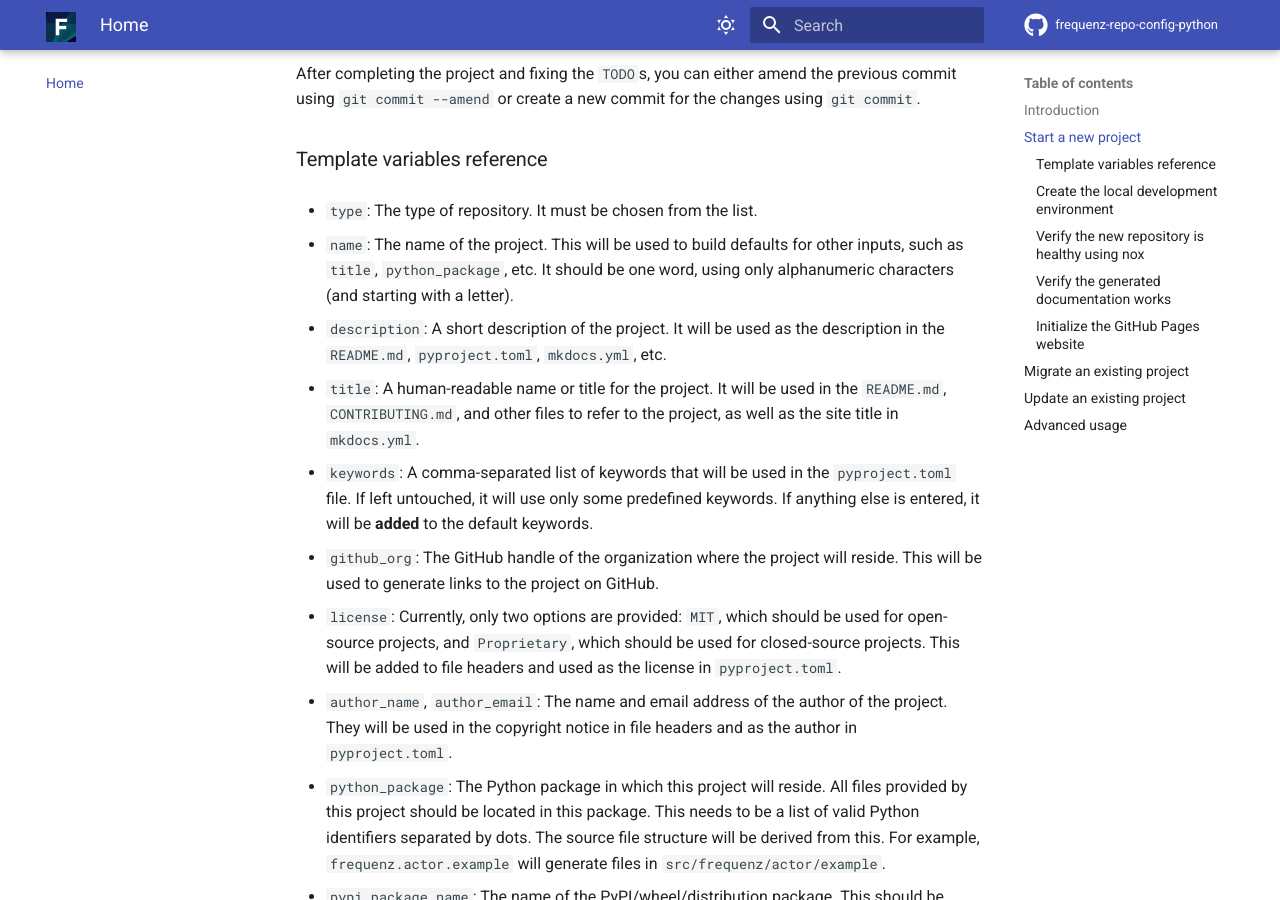
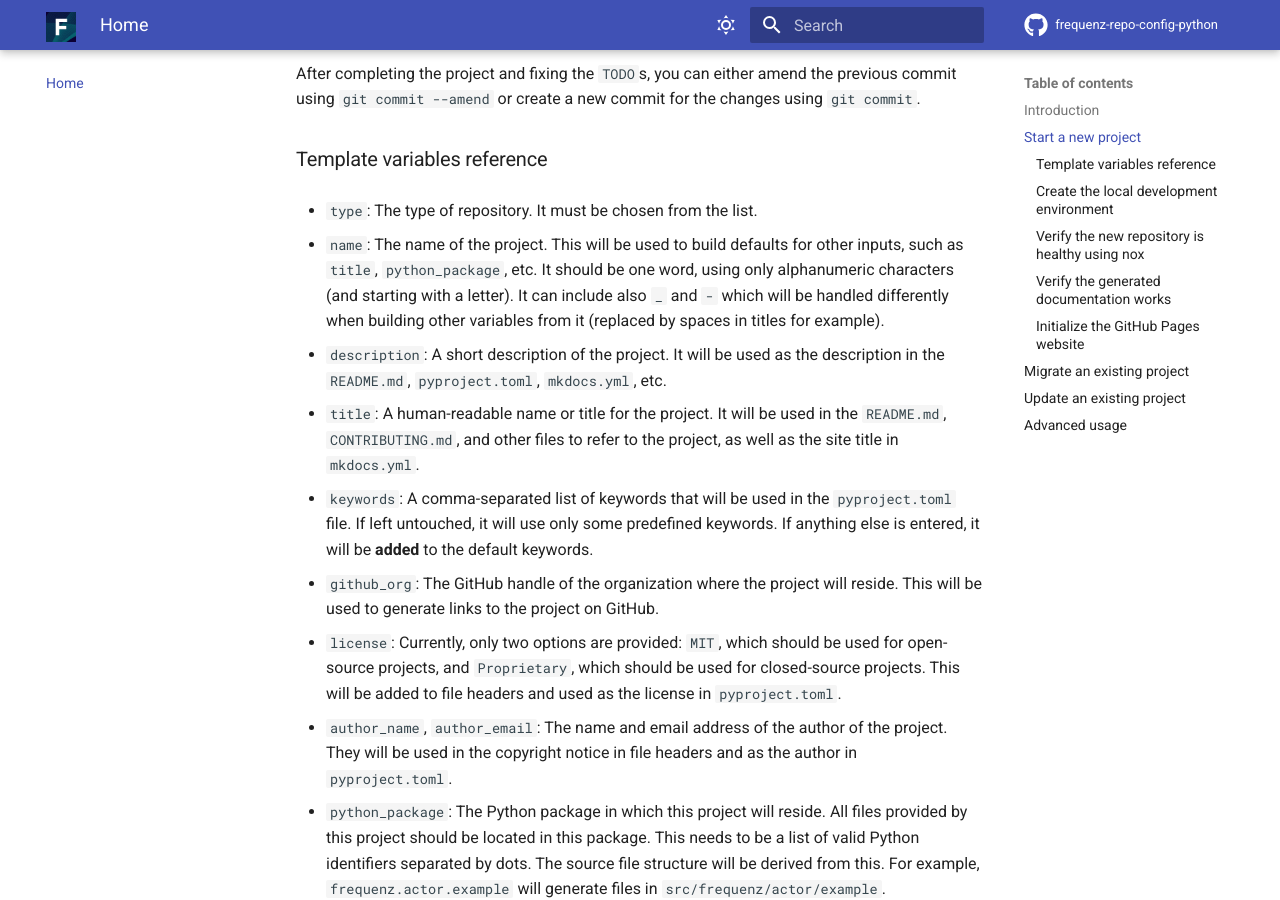
Before and after one commit to frequenz-floss/frequenz-repo-config-python, an MkDocs documentation site: the page built from docs/index.md, in a window 1280 px wide and 900 px high, scrolled down 1181 px. Built offline with MkDocs 1.6.1 and Material for MkDocs 9.7.7, drawn with Linux system fonts in a browser that asks for light colours; comment, search, counter and statistics services are not loaded; the version menu is left out.

Commit message:
Improve defaults built with `name`
When building the defaults for some other variables, we apply some basic
transformations so they make more sense:

- For `python_package` we replace `-` with `_`.
- For `pypi_package_name` we replace `_` with `-`.
- For `title` we replace `-` and `_` with ` `.

Signed-off-by: Leandro Lucarella <luca-frequenz@llucax.com>

```diff
--- a/cookiecutter/variable-reference.md
+++ b/cookiecutter/variable-reference.md
@@ -2,7 +2,9 @@
 
 * `name`: The name of the project. This will be used to build defaults for
   other inputs, such as `title`, `python_package`, etc. It should be one word,
-  using only alphanumeric characters (and starting with a letter).
+  using only alphanumeric characters (and starting with a letter). It can
+  include also `_` and `-` which will be handled differently when building
+  other variables from it (replaced by spaces in titles for example).
 
 * `description`: A short description of the project. It will be used as the
   description in the `README.md`, `pyproject.toml`, `mkdocs.yml`, etc.
```
Also changed, not shown: 6 other files.
